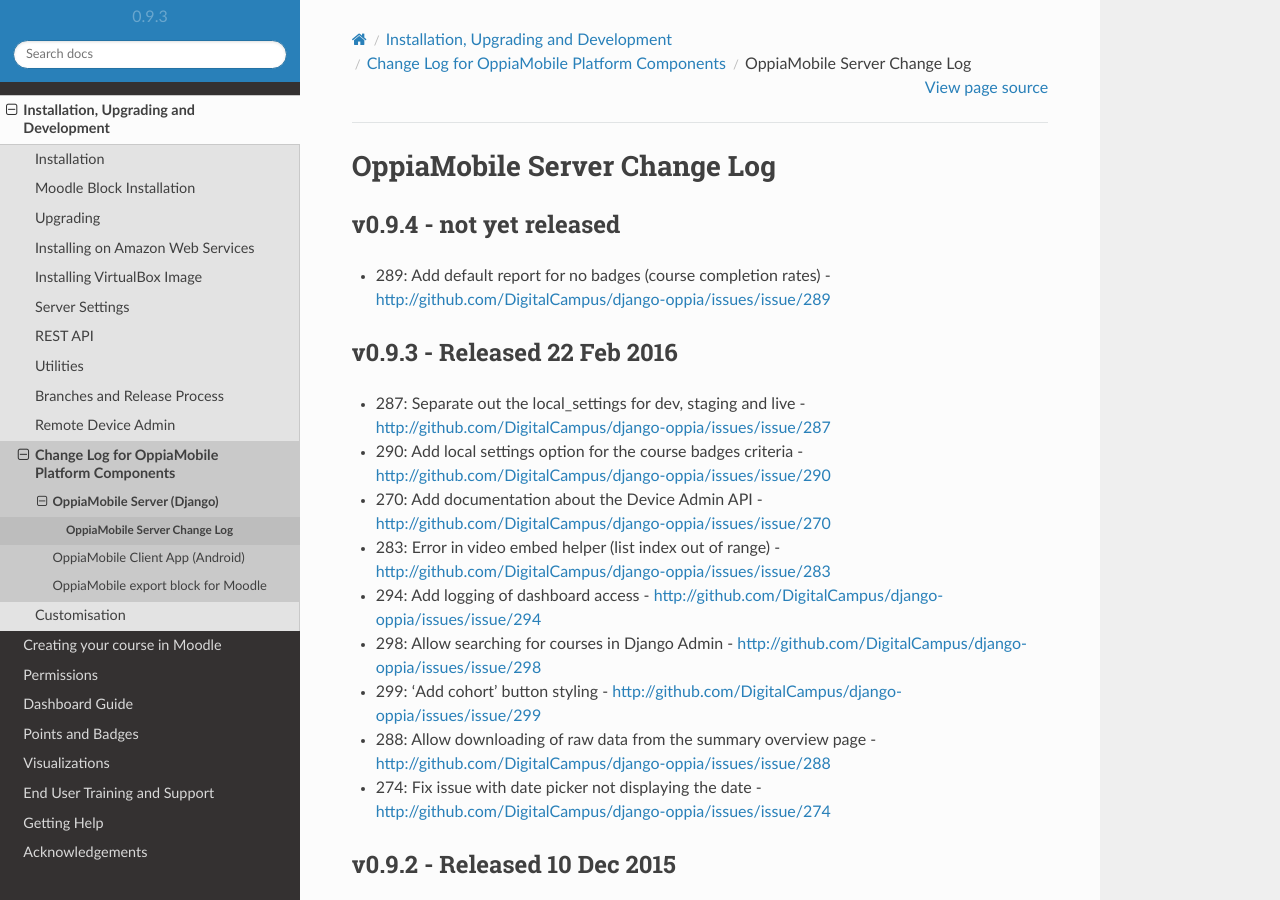
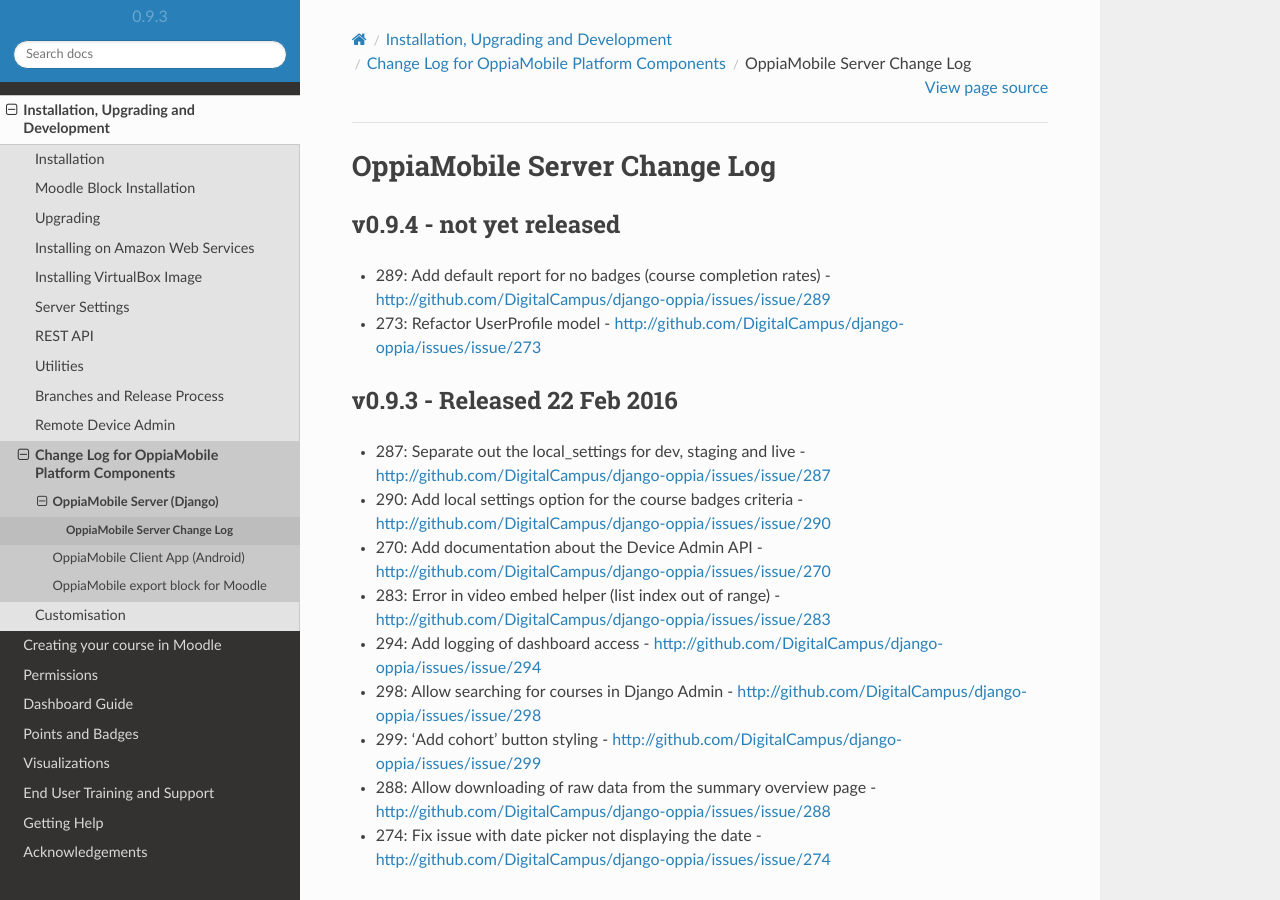
Before and after one commit to DigitalCampus/django-oppia, a Sphinx documentation site: the page built from docs/dev/changelog_server.rst, in a window 1280 px wide and 900 px high. Built offline with Sphinx 7.4.7 and the Read the Docs theme 2.0.0, drawn with Linux system fonts in a browser that asks for light colours; pages that are not in the unit, such as notebooks, are missing from menus; the version number is read from the project's files by our own code.

Commit message:
update docs

```diff
--- a/docs/dev/changelog_server.rst
+++ b/docs/dev/changelog_server.rst
@@ -8,6 +8,7 @@
 --------------------------------
 
 * 289: Add default report for no badges (course completion rates) - http://github.com/DigitalCampus/django-oppia/issues/issue/289
+* 273: Refactor UserProfile model - http://github.com/DigitalCampus/django-oppia/issues/issue/273
 
 .. _serverv0.9.3:
 
```
